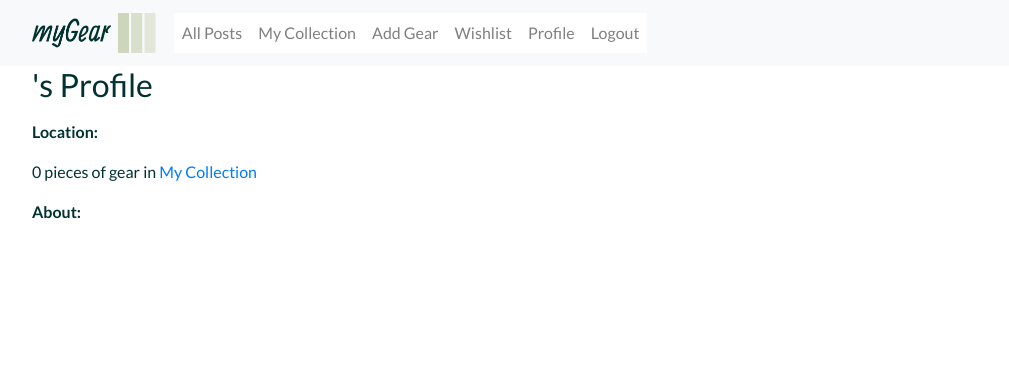
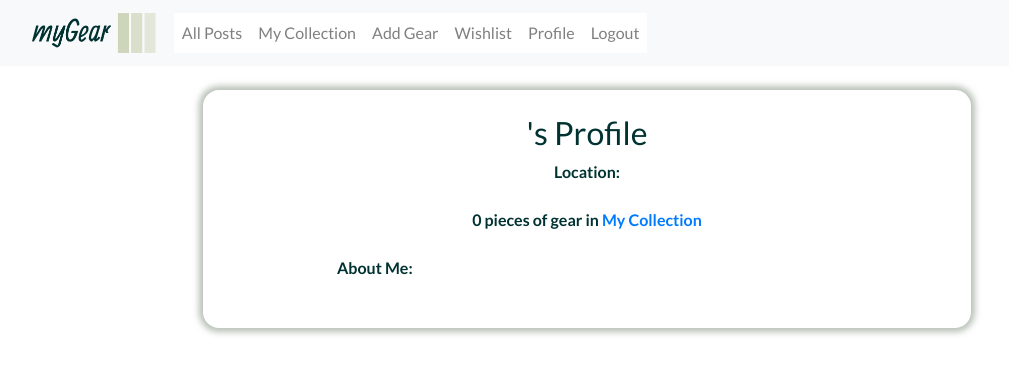
Before and after one commit to jeremywhitney/mygear, a React (Vite) app: page /profile/1 in a window 1280 px wide. Shown: the top 374 px of the page, without its empty margins (53-1062 px from the left). Built offline with nearby package versions, Linux system fonts and the light colour scheme; no server answers; sample sign-in values are in the browser's storage.

Commit message:
App is now Bootstrapped, with some custom CSS. Replaced favicon for logo. Bootstrapped Login, Register and Profile components. Additional tweaks to GearDetails and LargePost.

```diff
--- a/index.html
+++ b/index.html
@@ -2,7 +2,7 @@
 <html lang="en">
   <head>
     <meta charset="UTF-8" />
-    <link rel="icon" type="image/svg+xml" href="/vite.svg" />
+    <link rel="icon" type="image" href="public/images/mygear-favicon-color.png" />
     <meta name="viewport" content="width=device-width, initial-scale=1.0" />
     <title>myGear</title>
     <link
--- a/src/components/posts/GearDetails.css
+++ b/src/components/posts/GearDetails.css
@@ -38,6 +38,10 @@
   padding: 5px;
 }
 
+.gear-description {
+  margin-top: 1rem;
+}
+
 .gear-description p {
   margin-top: 10px;
   text-indent: 20px;
--- a/src/components/posts/LargePost.jsx
+++ b/src/components/posts/LargePost.jsx
@@ -34,7 +34,7 @@ export const LargePost = ({
                 <h2 className="large-card-title">
                   {year} {brand} {model}
                 </h2>
-                <p className="large-card-text">{condition}</p>
+                <p className="large-card-text">Condition: {condition}</p>
                 <p className="large-description">{description}</p>
                 <p className="large-card-subtitle mb-2 text-muted">Added to Collection: {date}</p>
                 {!isOwnCollection && <p className="large-card-text">{user}</p>}
--- a/src/components/users/Profile.css
+++ b/src/components/users/Profile.css
@@ -1,89 +1,20 @@
 .user-profile-container {
-    display: flex;
-    flex-direction: column;
-    align-items: center;
-    margin: 3rem auto;
-    max-width: 700px;
-    padding: 20px;
-    border: 1px solid #ccc;
-    border-radius: 8px;
-    background-color: #f9f9f9;
+    width: 60%;
+    padding: 2rem;
+    border-radius: 16px;
+    box-shadow: 0px 0px 6px 4px rgba(114, 131, 112, 0.5);
 }
 
-  .user-name,
-  .user-location,
-  .user-posts,
-  .user-about,
-  button {
-    width: 80%;
-    text-align: center;
-    margin-bottom: 15px;
+.user-profile-name-input,
+.user-profile-location-input {
+    width: 500px;
 }
 
-  .user-name {
-    font-size: 2em;
-    font-weight: bold;
-    margin-bottom: 2rem;
-    text-align: left;
+.user-profile-about {
+    max-width: 500px;
 }
 
-  .user-location,
-  .user-posts,
-  .user-about {
-    font-size: 1.2em;
-    text-align: left;
-    padding-left: 3rem;
+.user-profile-about-text {
+    white-space: pre-wrap; /* Preserves line breaks */
+    word-wrap: break-word; /* Handles long words */
   }
-
-  .user-about {
-    margin: 2rem auto;
-  }
-
-  .user-posts a {
-    color: #007bff;
-    text-decoration: none;
-  }
-
-  .user-posts a:hover {
-    text-decoration: underline;
-  }
-
-  .user-about {
-    white-space: pre-wrap; /* This will preserve new lines in the text */
-  }
-
-  input[type="text"] {
-    width: 500px;
-    padding: 10px;
-    margin: 5px 0;
-    box-sizing: border-box;
-    border: 1px solid #ccc;
-    border-radius: 4px;
-    font-size: .75em;
-  }
-
-  button {
-    padding: 10px 20px;
-    font-size: 1em;
-    color: white;
-    border: none;
-    border-radius: 4px;
-    cursor: pointer;
-    width: auto;
-  }
-
-  .save-button {
-    background-color: #28a745;
-  }
-
-  .save-button:hover {
-    background-color: #218838;
-  }
-
-  .edit-button {
-    background-color: #ffc107;
-  }
-
-  .edit-button:hover {
-    background-color: #e0a800;
-  }
--- a/src/components/users/UserProfile.jsx
+++ b/src/components/users/UserProfile.jsx
@@ -1,109 +1,8 @@
-// import { useEffect, useState } from "react";
-// import { Link, useParams } from "react-router-dom";
-// import { editUser, getUserById } from "../services/userService";
-// import { getPostsByUserId } from "../services/postService";
-// import "./Profile.css";
-
-// export const UserProfile = ({ currentUser }) => {
-//   const [user, setUser] = useState({});
-//   const [postsCount, setPostsCount] = useState(0);
-//   const [isEditMode, setIsEditMode] = useState(false);
-//   const [editableName, setEditableName] = useState("");
-//   const [editableLocation, setEditableLocation] = useState("");
-//   const [editableAboutMe, setEditableAboutMe] = useState("");
-//   const { userId } = useParams();
-
-//   useEffect(() => {
-//     const fetchUserData = async () => {
-//       const userObj = await getUserById(userId);
-//       setUser(userObj);
-//       setEditableName(userObj.name);
-//       setEditableLocation(userObj.location);
-//       setEditableAboutMe(userObj.about);
-
-//       const postsArray = await getPostsByUserId(userId);
-//       setPostsCount(postsArray.length);
-//     };
-//     fetchUserData();
-//   }, [userId]);
-
-//   const toggleEditMode = () => {
-//     setIsEditMode(!isEditMode);
-//   };
-
-//   const handleNameChange = (event) => setEditableName(event.target.value);
-//   const handleLocationChange = (event) =>
-//     setEditableLocation(event.target.value);
-//   const handleAboutMeChange = (event) => setEditableAboutMe(event.target.value);
-
-//   const handleSave = async () => {
-//     const updatedUser = {
-//       ...user,
-//       name: editableName,
-//       location: editableLocation,
-//       about: editableAboutMe,
-//     };
-//     await editUser(userId, updatedUser);
-//     setUser(updatedUser);
-//     setIsEditMode(false);
-//   };
-
-//   return (
-//     <div className="user-profile-container">
-//       <div className="user-name">
-//         {isEditMode ? (
-//           <input type="text" value={editableName} onChange={handleNameChange} />
-//         ) : (
-//           <span>{user.name}'s Profile</span>
-//         )}
-//       </div>
-//       <div className="user-location">
-//         {isEditMode ? (
-//           <input
-//             type="text"
-//             value={editableLocation}
-//             onChange={handleLocationChange}
-//           />
-//         ) : (
-//           <span>{user.location}</span>
-//         )}
-//       </div>
-//       <div className="user-posts">
-//         {postsCount} pieces of gear in{" "}
-//         <Link to={`/mycollection/${user.id}`}>My Collection</Link>
-//       </div>
-//       <div className="user-about">
-//         {isEditMode ? (
-//           <textarea value={editableAboutMe} onChange={handleAboutMeChange} />
-//         ) : (
-//           <span>{user.about}</span>
-//         )}
-//       </div>
-//       {currentUser.id === user.id && (
-//         <div>
-//           {isEditMode ? (
-//             <>
-//               <button className="save-button" onClick={handleSave}>
-//                 Save
-//               </button>
-//             </>
-//           ) : (
-//             <button className="edit-button" onClick={toggleEditMode}>
-//               Edit Profile
-//             </button>
-//           )}
-//         </div>
-//       )}
-//     </div>
-//   );
-// };
-
-
-// BOOTSTRAP //
 import { useEffect, useState } from "react";
 import { Link, useParams } from "react-router-dom";
 import { editUser, getUserById } from "../services/userService";
 import { getPostsByUserId } from "../services/postService";
+import "./Profile.css";
 
 export const UserProfile = ({ currentUser }) => {
   const [user, setUser] = useState({});
@@ -150,62 +49,71 @@ export const UserProfile = ({ currentUser }) => {
   };
 
   return (
-    <div className="container user-profile-container">
-      <div className="mb-3">
+    <div className="container user-profile-container p-4 mt-4">
+      <div className="text-center mb-4">
         {isEditMode ? (
+          <div className="d-flex justify-content-center mb-2">
             <input
               type="text"
               value={editableName}
               onChange={handleNameChange}
-            className="form-control"
+              className="form-control user-profile-name-input"
               placeholder="Enter name"
             />
+          </div>
         ) : (
-          <h2>{user.name}'s Profile</h2>
+          <h2 className="user-profile-heading">{user.name}'s Profile</h2>
         )}
-      </div>
-      <div className="mb-3">
         {isEditMode ? (
+          <div className="d-flex justify-content-center">
             <input
               type="text"
               value={editableLocation}
               onChange={handleLocationChange}
-            className="form-control"
+              className="form-control user-profile-location-input mt-2"
               placeholder="Enter location"
             />
+          </div>
         ) : (
-          <p><strong>Location:</strong> {user.location}</p>
+          <p className="user-profile-location">
+            <strong>Location:</strong> {user.location}
+          </p>
         )}
       </div>
-      <div className="mb-3">
-        <p>{postsCount} pieces of gear in{" "}
-          <Link to={`/mycollection/${user.id}`}>My Collection</Link>
+      <div className="mb-4 text-center user-profile-collection-info">
+        <p className="user-profile-collection-text font-weight-bold">
+          {postsCount} pieces of gear in{" "}
+          <Link to={`/mycollection/${user.id}`} className="text-primary">
+            My Collection
+          </Link>
         </p>
       </div>
-      <div className="mb-3">
+      <div className="mb-4 mx-auto user-profile-about">
         {isEditMode ? (
           <textarea
             value={editableAboutMe}
             onChange={handleAboutMeChange}
-            className="form-control"
+            className="form-control user-profile-input"
             placeholder="About me"
+            rows="5"
           />
         ) : (
-          <p><strong>About:</strong> {user.about}</p>
+          <div className="user-profile-about-text">
+            <p>
+              <strong>About Me:</strong>
+            </p>
+            <p>{user.about}</p>
+          </div>
         )}
       </div>
       {currentUser.id === user.id && (
         <div className="d-flex justify-content-end">
           {isEditMode ? (
-            <button
-              className="btn btn-primary me-2"
-              onClick={handleSave}>
+            <button className="btn btn-primary me-2" onClick={handleSave}>
               Save
             </button>
           ) : (
-            <button
-              className="btn btn-secondary"
-              onClick={toggleEditMode}>
+            <button className="btn btn-secondary" onClick={toggleEditMode}>
               Edit Profile
             </button>
           )}
--- a/src/global.css
+++ b/src/global.css
@@ -23,6 +23,10 @@ body {
   border-color: #728370;
 }
 
+.txt-alt-primary {
+  color: #003231;
+}
+
 .text-accent {
   color: #CDD6BB;
 }
```
Also changed, not shown: src/components/auth/Login.css (+6 -55 lines), src/components/auth/Login.jsx (+15 -69 lines), src/components/auth/Register.jsx (+9 -110 lines), public/images/mygear-favicon-color.png (added). Lines whose indentation alone changed are shown as unchanged.
